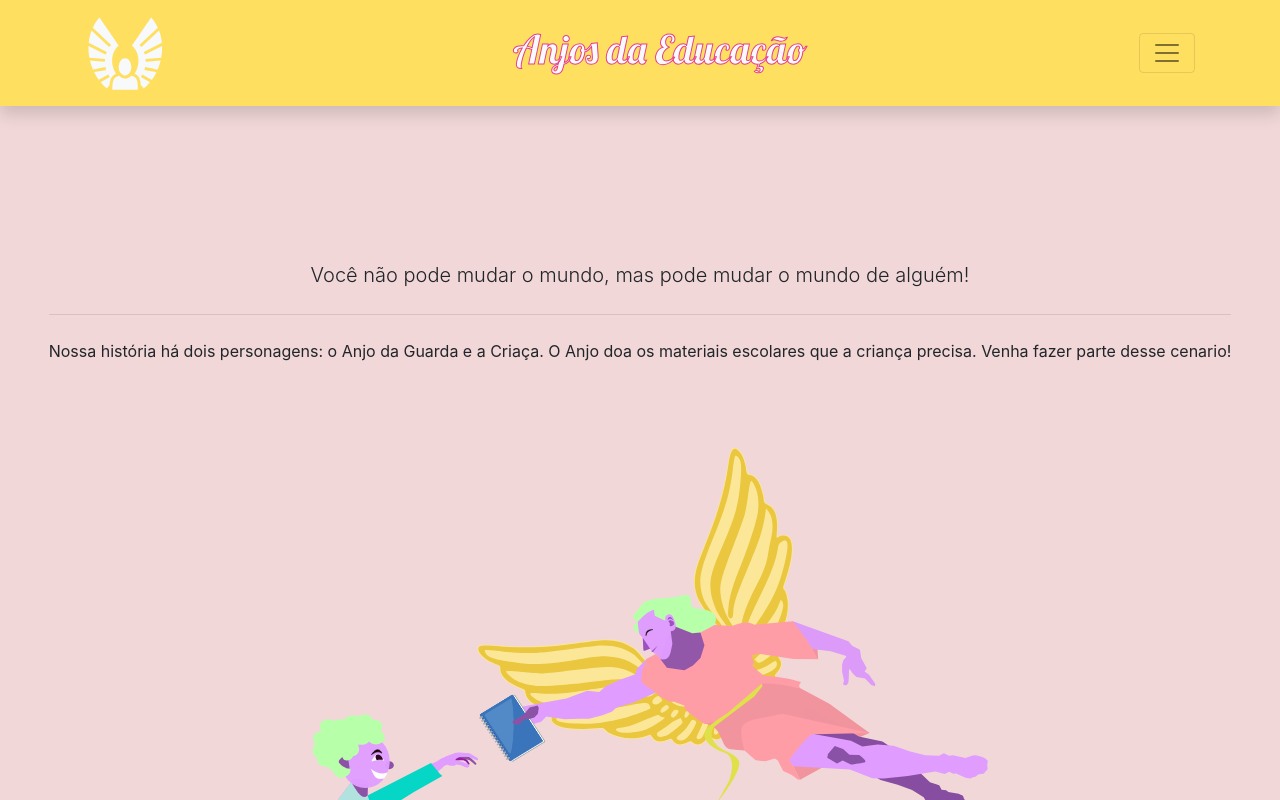
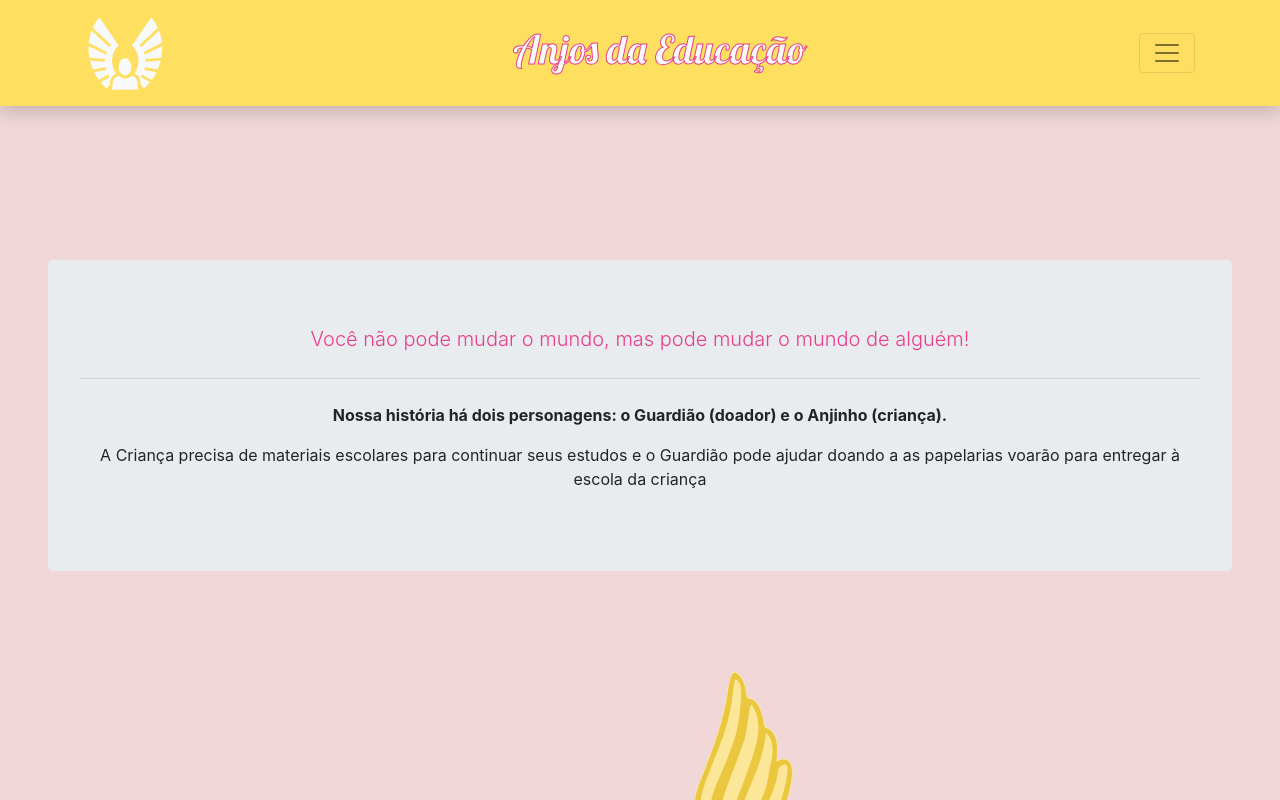
Before and after one commit to bob-mw/anjosDaEducacao, a React (Create React App) app: page / in a window 1280 px wide. Shown: the top 800 px of the page. Built offline with nearby package versions, Linux system fonts and the light colour scheme.

Commit message:
:package: update text and colors Jumbotron

```diff
--- a/src/components/Jumbotron.jsx
+++ b/src/components/Jumbotron.jsx
@@ -2,10 +2,11 @@ import React from 'react';
 
 function Jumbotron() {
     return (
-            <div className="text-center mx-5 mt-10">
-            <p className="lead">Você não pode mudar o mundo, mas pode mudar o mundo de alguém!</p>
+            <div className="text-center mx-5 mt-10 jumbotron">
+            <p className="lead text-pink">Você não pode mudar o mundo, mas pode mudar o mundo de alguém!</p>
             <hr className="my-4" />
-                <p>Nossa história há dois personagens: o Anjo da Guarda e a Criaça. O Anjo doa os materiais escolares que a criança precisa. Venha fazer parte desse cenario!</p>
+                <p><strong>Nossa história há dois personagens: o Guardião (doador) e o Anjinho (criança).</strong></p>
+                <p>A Criança precisa de materiais escolares para continuar seus estudos e o Guardião pode ajudar doando a as papelarias voarão para entregar à escola da criança</p>
             </div>
     );
 }
```
